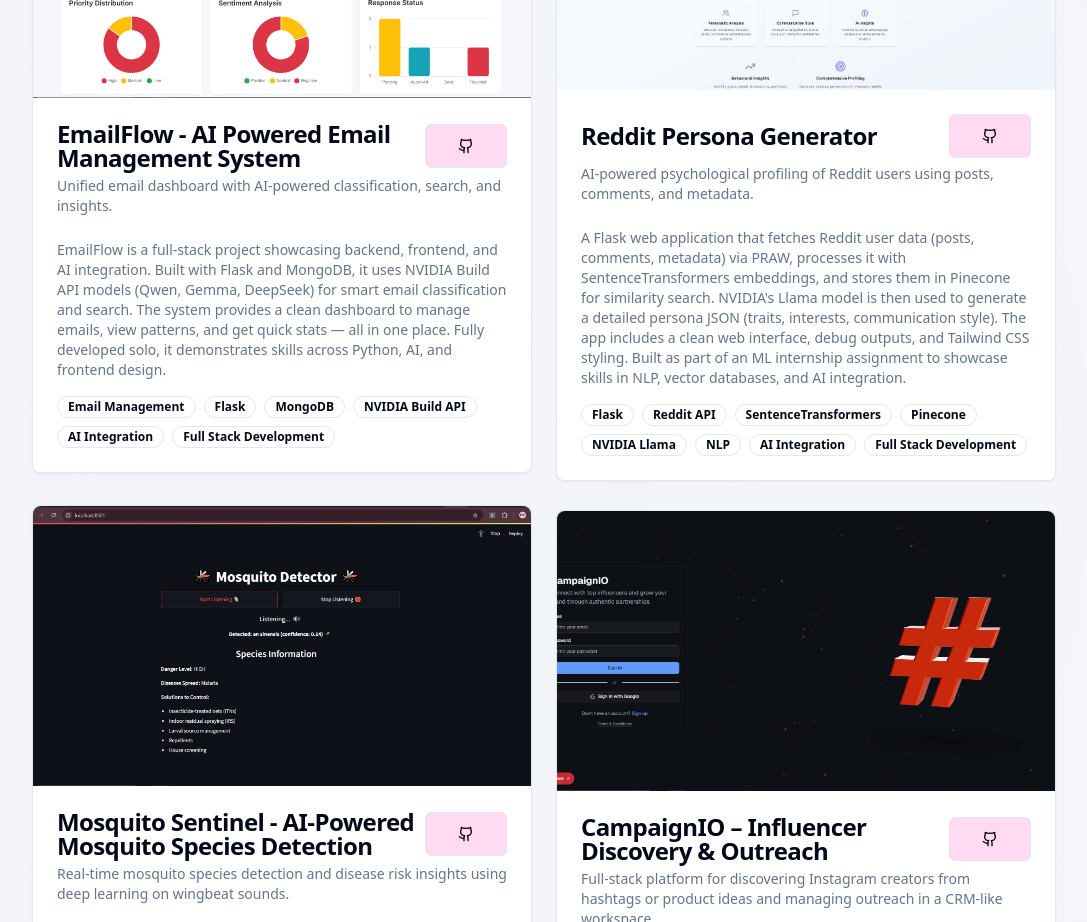
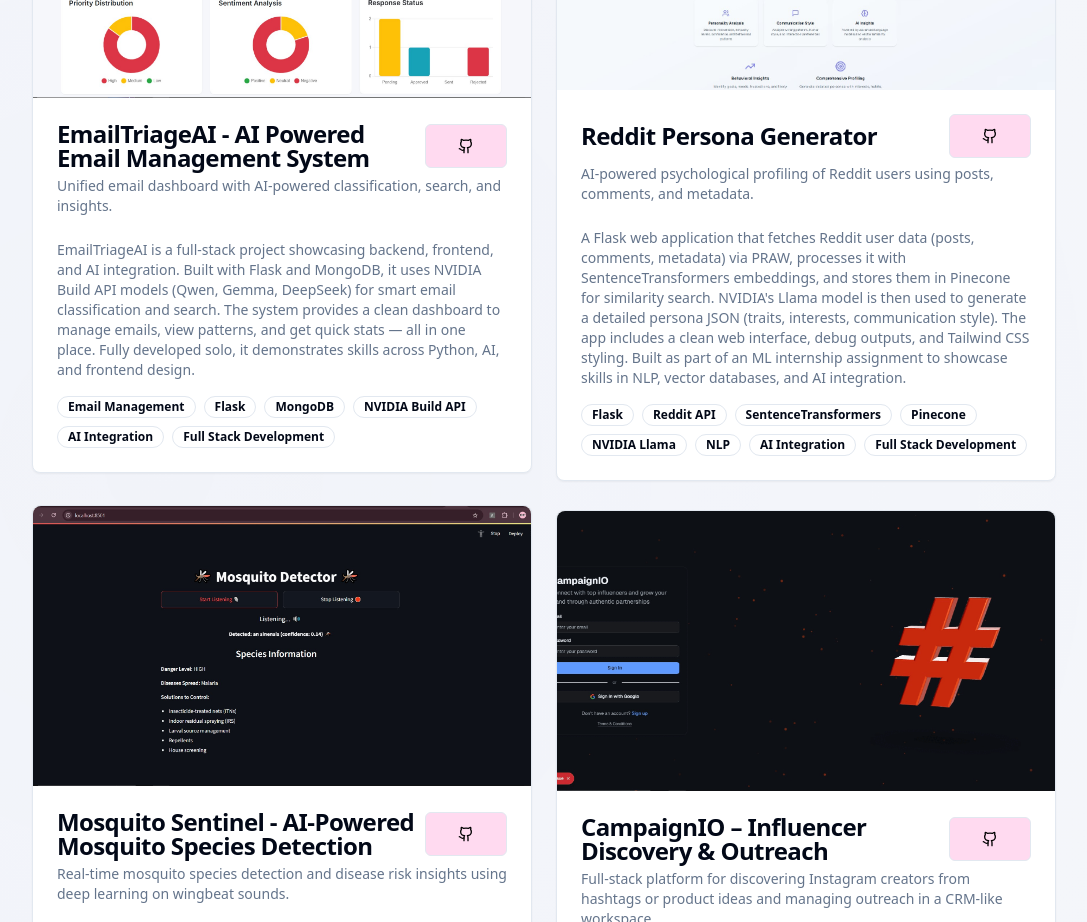
Before and after one commit to Akashbellary/portfolio, a Next.js app: page / in a window 1280 px wide. Shown: the part 5120-6042 px from the top of the page, without its empty margins (96-1183 px from the left). Built offline with nearby package versions, Linux system fonts and the light colour scheme.

Commit message:
Update page.tsx

```diff
--- a/app/page.tsx
+++ b/app/page.tsx
@@ -673,13 +673,13 @@ export default function Portfolio() {
                       src="/ProjectImages/MailManager.jpg"
                       width={400}
                       height={200}
-                      alt="EmailFlow - AI Powered Email Management System"
+                      alt="EmailTriageAI - AI Powered Email Management System"
                       className="object-cover w-full h-full"
                     />
                   </div>
                   <CardHeader>
                     <div className="flex items-center justify-between">
-                      <CardTitle>EmailFlow - AI Powered Email Management System</CardTitle>
+                      <CardTitle>EmailTriageAI - AI Powered Email Management System</CardTitle>
                       <div className="flex space-x-2">
                         <Button size="lg" variant="outline" asChild className="bg-[#ffdaf0] text-[#000000] hover:bg-[#f8ccdc] transition-colors">
                           <Link href="https://github.com/Akashbellary/MailManager-application" target="_blank">
@@ -694,7 +694,7 @@ export default function Portfolio() {
                   </CardHeader>
                   <CardContent>
                     <p className="text-sm text-muted-foreground mb-4">
-                      EmailFlow is a full-stack project showcasing backend, frontend, and AI integration. Built with Flask and MongoDB, it uses NVIDIA Build API models (Qwen, Gemma, DeepSeek) for smart email classification and search. The system provides a clean dashboard to manage emails, view patterns, and get quick stats — all in one place. Fully developed solo, it demonstrates skills across Python, AI, and frontend design.
+                      EmailTriageAI is a full-stack project showcasing backend, frontend, and AI integration. Built with Flask and MongoDB, it uses NVIDIA Build API models (Qwen, Gemma, DeepSeek) for smart email classification and search. The system provides a clean dashboard to manage emails, view patterns, and get quick stats — all in one place. Fully developed solo, it demonstrates skills across Python, AI, and frontend design.
                     </p>
                     <div className="flex flex-wrap gap-2">
                       <Badge variant="outline">Email Management</Badge>
```
